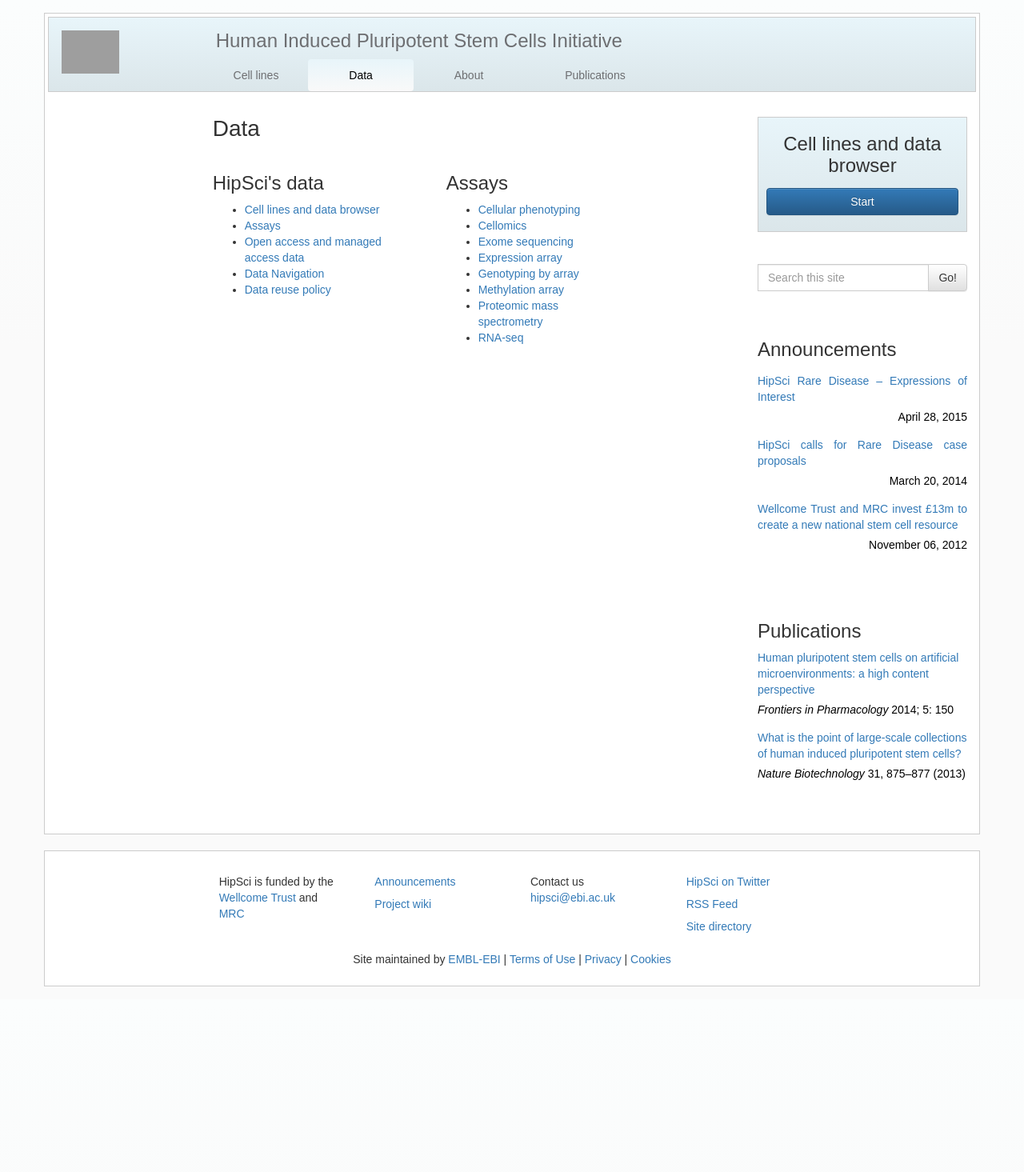
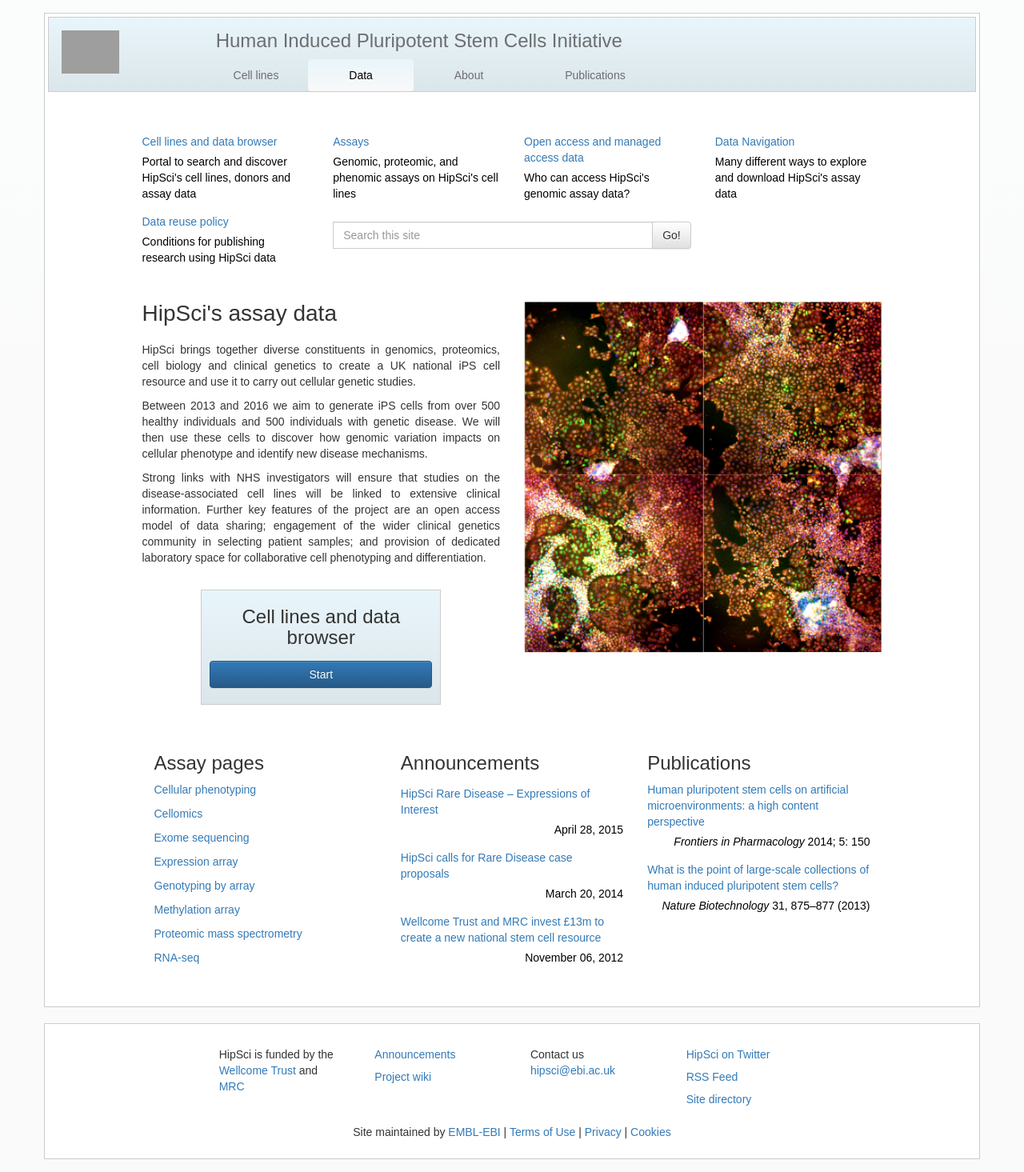
Before and after one commit to EMBL-EBI-GCA/gca_hipsci_website, a Jekyll site: the page built from data.html, in a window 1280 px wide. Shown: the whole page at 80% size. Built offline with Jekyll 4.4.1, drawn with Linux system fonts in a browser that asks for light colours; nearby versions of some CDN libraries; before the commit the page ends 1249 px from its top, so only the background shows below that; grey boxes are pictures that could not be loaded.

Commit message:
Data pages

```diff
--- a/_includes/tag_navigation.html
+++ b/_includes/tag_navigation.html
@@ -1,7 +1,6 @@
 <nav>
 <div class="navigation">
-<h3>{{include.header}}</h3>
-<ul class="nav nav-pills nav-stacked">
+<h3 class="nav-title">{{include.header}}</h3>
 {% assign tagged_pages = site.tags[include.tag] | sort: 'priority' %}
 {% for tagged_page in tagged_pages reversed %}
     {% if tagged_page.title == page.title %}
@@ -9,8 +8,11 @@
     {% else %}
       {% assign active = "inactive" %}
     {% endif %}
-    <li class="{{active}}"> <a href="{{ tagged_page.url | prepend: site.baseurl }}">{{ tagged_page.title }}</a></li>
+    <div class="nav-item">
+    <a class="{{active}}" href="{{ tagged_page.url | prepend: site.baseurl }}">
+    {{ tagged_page.title }}
+    </a>
+    </div>
 {% endfor %}
-</ul>
 </div>
 </nav>
--- a/_posts/1111-11-11-assay.md
+++ b/_posts/1111-11-11-assay.md
@@ -1,6 +1,7 @@
 ---
 layout: data
 title: Assays
+nav_description: Genomic, proteomic, and phenomic assays on HipSci's cell lines
 permalink: /assay/
 tags:
     - data
--- a/data.html
+++ b/data.html
@@ -1,28 +1,53 @@
 ---
-layout: page
+layout: blank
 title: Data
 permalink: /data/
 tags:
     - data
 ---
 
-<div class="row">
-<div class="col-md-5 col-sm-5">
-<h3>HipSci's data</h3>
-<ul>
-{% assign posts = site.tags['data'] | sort: 'priority' %}
-{% for post in posts reversed %}
-<li><a href="{{post.url}}">{{post.title}}</a></li>
-{% endfor %}
-</ul>
+<div class="row inner-sheet">
+  <div class="col-lg-10 col-lg-offset-1 col-md-12 col-sm-12 col-xs-12">
+    <div class="row navigation">
+    {% assign posts = site.tags['data'] | sort: 'priority' %}
+    {% for post in posts reversed %}
+    <div class="col-md-3 col-sm-4 col-xs-6">
+    <div class="nav-item">
+    <a href="{{ post.url }}">
+    <p>{{ post.title }}</p>
+    <div class="black ">{% if post.nav_description %}{{post.nav_description}}{% else %}{{post.excerpt}}{% endif %}</div>
+    </a>
+    </div>
+    </div>
+    {% endfor %}
+    <div class="col-md-6  col-sm-4 col-sm-offset-0 col-xs-8 col-xs-offset-2  wrapper">
+        {% include search_box.html %}
+    </div>
+    </div>
+  </div>
+
+  <div class="col-lg-10 col-lg-offset-1 col-md-12 col-sm-12 col-xs-12">
+  <div class="row">
+    {% capture about %}{% include about.md %}{% endcapture %}
+    <div class="col-md-6 col-md-offset-0 col-sm-10 col-sm-offset-1 col-xs-10 col-xs-offset-1 wrapper">
+    <h1 class="post-title">HipSci's assay data</h1>
+    {{ about | markdownify }}
+    <div class="wrapper">
+    {% include browser_button.html text='Cell lines and data browser'  button_text='Start' link='/lines' %}
+    </div>
+    </div>
+    <div class="col-md-6 col-md-offset-0 col-sm-8 col-sm-offset-2 col-xs-8 col-xs-offset-2 wrapper">
+      <img src="{{site.baseurl}}/img/mesoderm_red.png" class="img-responsive" alt="mesoderm differentiation">
+    </div>
+  </div>
+  <div class="col-lg-4 col-md-4 col-sm-6 col-xs-6">
+  {% include tag_navigation.html tag='assay' header='Assay pages'%}
+  </div>
+  <div class="col-lg-4 col-md-4 col-sm-6 col-xs-6">
+  {% include announcements_panel.html %}
+  </div>
+  <div class="col-lg-4 col-md-4 col-sm-6 col-xs-6">
+  {% include publications_panel.html %}
+  </div>
+  </div>
 </div>
-<div class="col-md-5 col-md-offset-1 col-sm-5 col-sm-offset-1">
-<h3>Assays</h3>
-<ul>
-{% assign posts = site.tags['assay'] | sort: 'priority' %}
-{% for post in posts reversed %}
-<li><a href="{{post.url}}">{{post.title}}</a></li>
-{% endfor %}
-</ul>
-</div>
-</div>
--- a/data/_posts/1111-11-11-access.md
+++ b/data/_posts/1111-11-11-access.md
@@ -1,6 +1,7 @@
 ---
 layout: data
 title: Open access and managed access data
+nav_description: Who can access HipSci's genomic assay data?
 tags:
     - data
 nav: true
--- a/data/_posts/1111-11-11-navigation.md
+++ b/data/_posts/1111-11-11-navigation.md
@@ -1,6 +1,7 @@
 ---
 layout: data
 title: Data Navigation
+nav_description: Many different ways to explore and download HipSci's assay data
 order: 4
 redirect_from:
     - /data-navigation
--- a/data/_posts/1111-11-11-policy.md
+++ b/data/_posts/1111-11-11-policy.md
@@ -1,6 +1,7 @@
 ---
 layout: data
 title: Data reuse policy
+nav_description: Conditions for publishing research using HipSci data
 tags:
     - data
 nav: true
```
